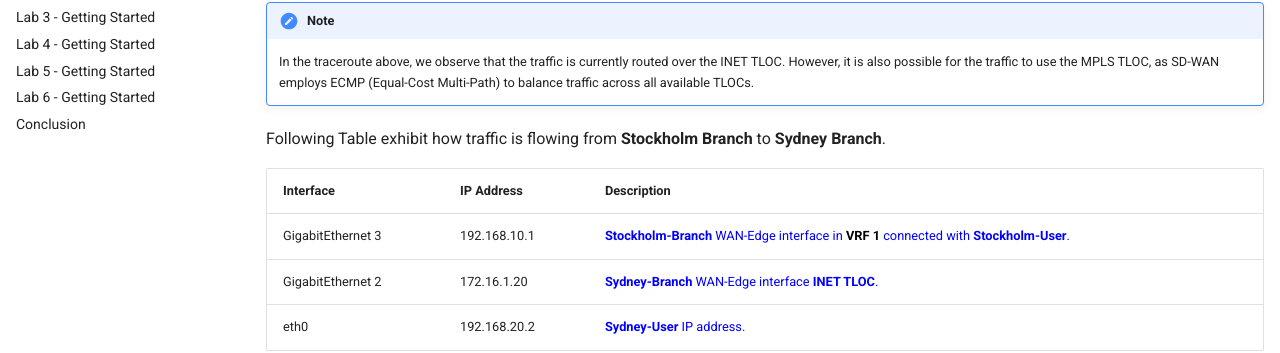
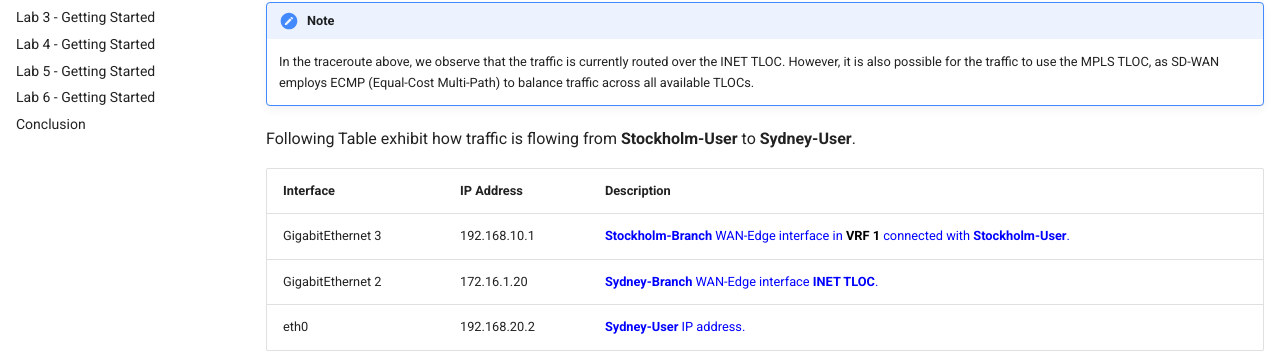
Before and after one commit to ciscodocs/ltrent-2008-clemea25, an MkDocs documentation site: the page built from docs/lab1_getting_started.md, in a window 1280 px wide and 900 px high, scrolled down 2626 px. Shown: the part 373-726 px from the top of the window. Built offline with MkDocs 1.6.1 and Material for MkDocs 9.7.7, drawn with Linux system fonts in a browser that asks for light colours.

Commit message:
Scenario-1 guide.

```diff
--- a/docs/lab1_getting_started.md
+++ b/docs/lab1_getting_started.md
@@ -85,7 +85,7 @@ traceroute to 192.168.20.2 (192.168.20.2), 30 hops max, 46 byte packets
 !!! note
     In the traceroute above, we observe that the traffic is currently routed over the INET TLOC. However, it is also possible for the traffic to use the MPLS TLOC, as SD-WAN employs ECMP (Equal-Cost Multi-Path) to balance traffic across all available TLOCs.
 
-Following Table exhibit how traffic is flowing from **Stockholm Branch** to **Sydney Branch**.
+Following Table exhibit how traffic is flowing from **Stockholm-User** to **Sydney-User**.
 
 | Interface         | IP Address   | Description                                                                                                                            |
 |-------------------|--------------|----------------------------------------------------------------------------------------------------------------------------------------|
```
